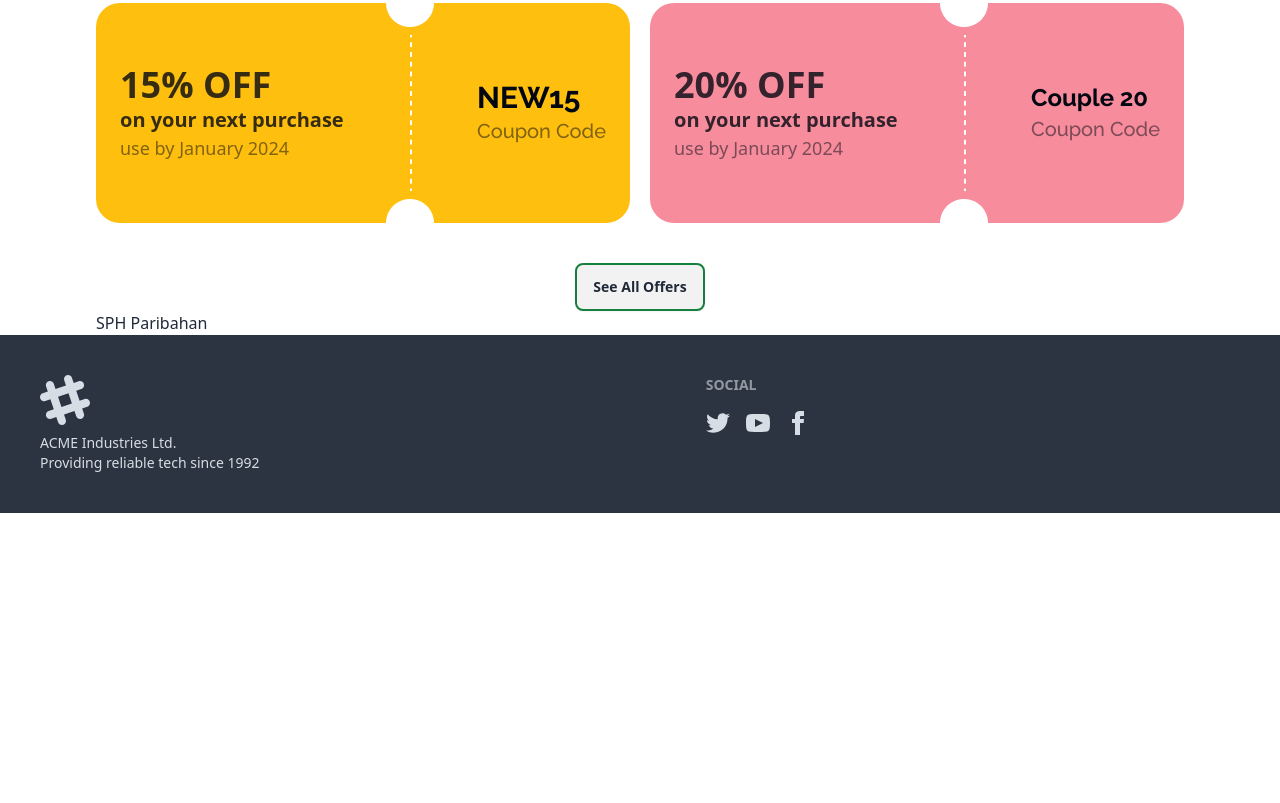
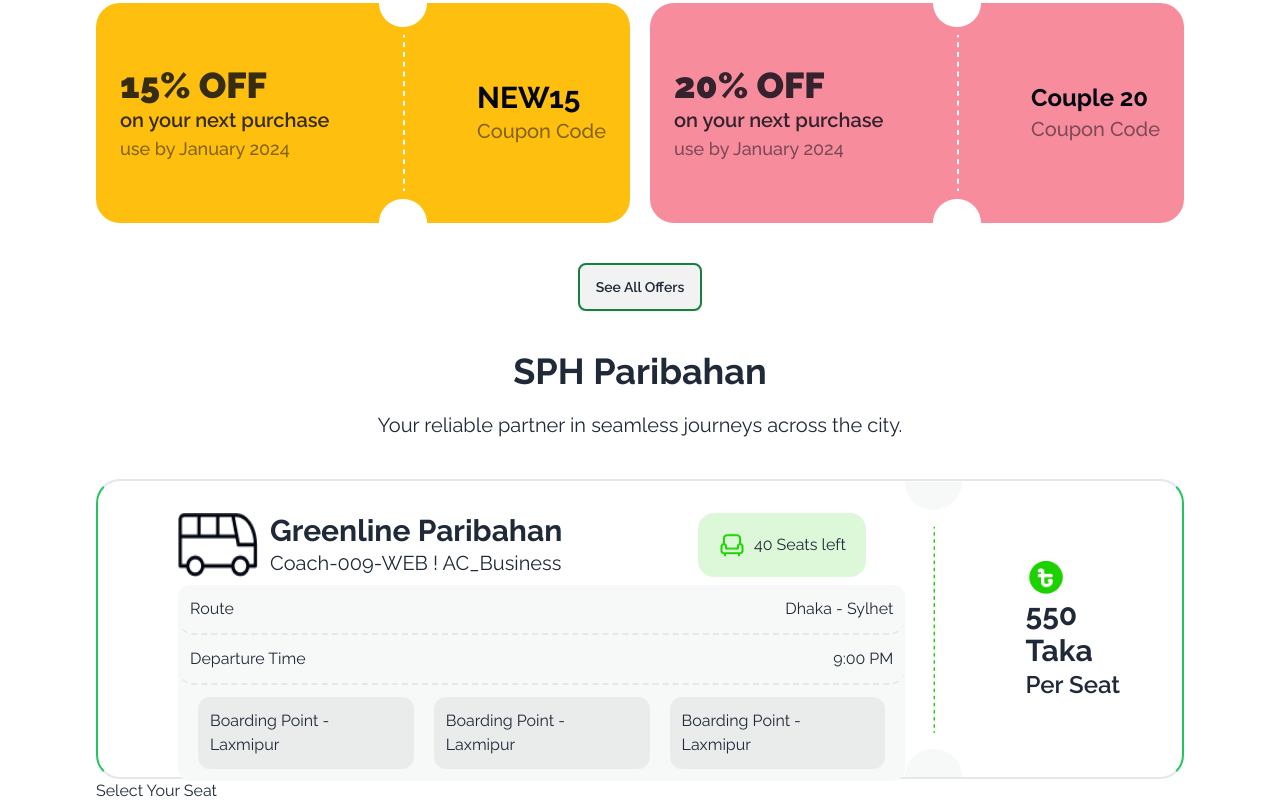
Before and after one commit to LIBx09/SPH-Tickets, a plain HTML site: page index.html in a window 1280 px wide. Shown: the part 917-1720 px from the top of the page. Before the commit the page ends 1430 px from the top, so only its background shows below. Drawn offline with nearby package versions, Linux system fonts and the light colour scheme.

Commit message:
doing last section

```diff
--- a/index.html
+++ b/index.html
@@ -3,12 +3,12 @@
 <head>
     <meta charset="UTF-8">
     <meta name="viewport" content="width=device-width, initial-scale=1.0">
-    <title>SPB-Picket</title>
+    <title>SPH-Picket</title>
     <link href="https://cdn.jsdelivr.net/npm/daisyui@4.7.2/dist/full.min.css" rel="stylesheet" type="text/css" />
     <script src="https://cdn.tailwindcss.com"></script>
     <link rel="stylesheet" href="styles/style.css">
 </head>
-<body class="font-family">
+<body class="raleway ">
     <header class="mx-4 lg:mx-24 pt-10 raleway">
         <div class="navbar bg-base-100">
             <div class="navbar-start">
@@ -23,7 +23,7 @@
                         <li><a>Search</a></li>
                     </ul>
                 </div>
-                <a class="btn btn-ghost text-xl lg:text-4xl"><span class="bg-[#1DD10019] p-3 rounded-xl">SPB</span>Ticket</a>
+                <a class="btn btn-ghost text-xl lg:text-4xl"><span class="bg-[#1DD10019] p-3 rounded-xl">SPH</span>Ticket</a>
             </div>
             <div class="navbar-center hidden lg:flex">
                 <ul class="menu menu-horizontal px-1">
@@ -41,10 +41,10 @@
     <main class="mx-4 lg:mx-24 pt-10">
         <section class="bg-center bg-cover bg-[url('/images/banner.png')] bg-no-repeat h-[75%] rounded-3xl relative">
             <div class="py-10 lg:py-20 flex flex-col justify-center items-center text-center gap-10">
-                <h2 class="text-5xl font-extrabold text-white raleway">End-to-End Travel with SPB Paribahan <br>
-                    <span class="text-[#1DD100]">SPB Paribahan</span>
+                <h2 class="text-5xl font-extrabold text-white raleway">End-to-End Travel with SPH Paribahan <br>
+                    <span class="text-[#1DD100]">SPH Paribahan</span>
                 </h2>
-                <p class="text-xl mx-8 lg:mx-60 text-white inter">SPB Tickets is your go-to destination for securing tickets to the hottest events in town. With a seamless online booking platform and a wide selection of concerts, sports matches, theater shows, and more, SPB Tickets ensures you never miss out on your favorite live experiences.</p>
+                <p class="text-xl mx-8 lg:mx-60 text-white inter">SPH Tickets is your go-to destination for securing tickets to the hottest events in town. With a seamless online booking platform and a wide selection of concerts, sports matches, theater shows, and more, SPH Tickets ensures you never miss out on your favorite live experiences.</p>
                 <button class="text-xl font-bold bg-[#1DD100] px-4 py-2 rounded-md">Buy Tickets</button>
             </div>
         </section>
@@ -107,14 +107,77 @@
                 <button class="btn border-2 border-green-700">See All Offers</button>
             </div>
         </section>
+
+        <section class="pt-10 ">
+            <div class="text-center mb-10">
+                <h3 class="font-bold text-4xl mb-5">SPH Paribahan</h3>
+                <p class="text-xl">Your reliable partner in seamless journeys across the city.</p>
+            </div>
+            <div class="flex justify-between lg:h-[300px]  border-2 border-x-green-500 rounded-3xl">
+                <!-- left -->
+                <div>
+                    <div class="flex flex-col lg:flex-row pt-8 lg:gap-32">
+                        <div class="flex flex-col lg:flex-row lg:pl-20 gap-3">
+                            <img class="w-20 h-16" src="images/bus-logo.png" alt="">
+                            <div class="lg:w-[300px]">
+                                <h3 class="font-bold text-xl lg:text-3xl">Greenline Paribahan</h3>
+                                <p class="text-xs lg:text-xl">Coach-009-WEB ! AC_Business</p>
+                            </div>
+                        </div>
+                        <div class="flex justify-center items-center rounded-2xl px-5 gap-2 bg-[#1DD10026] lg:w-[18]">
+                            <img class="w-7 h-7" src="images/seat-green.png" alt="">
+                            <p>40 Seats left</p>
+                        </div>
+                    </div>
+                    <div class="bg-[#F7F8F8] lg:ml-20 rounded-xl mt-2">
+                        <div class="flex justify-between items-center p-3 rounded-2xl border-b-2 border-dashed">
+                            <p>Route</p>
+                            <p>Dhaka - Sylhet</p>
+                        </div>
+                        <div class="flex justify-between items-center p-3 rounded-2xl border-b-2 border-dashed">
+                            <p>Departure Time</p>
+                            <p>9:00 PM</p>
+                        </div>
+                        <div class="grid grid-cols-1 md:grid-cols-3 gap-5 mx-5 ">
+                            <div class="bg-[#0307120D] p-3 rounded-xl my-3">
+                                <p>Boarding Point - Laxmipur</p>
+                            </div>
+                            <div class="bg-[#0307120D] p-3 rounded-xl my-3">
+                                <p>Boarding Point - Laxmipur</p>
+                            </div>
+                            <div class="bg-[#0307120D] p-3 rounded-xl my-3">
+                                <p>Boarding Point - Laxmipur</p>
+                            </div>
+                        </div>
+                    </div>
+                </div>
+                <!-- right -->
+                <div class="flex gap-4 lg:gap-16">
+                    <div class="">
+                        <img class="h-[100%]" src="images/info-devider.png" alt="">
+                    </div>
+                    <div class="flex flex-col justify-center pr-2 lg:pr-8 ">
+                        <img class="w-10" src="images/fare.png" alt="">
+                        <h3 class="font-bold text-3xl">550 Taka</h3>
+                        <p class="font-semibold text-2xl">Per Seat</p>
+                    </div>
+                </div>
+            </div>
+        </section>
         <section>
-            <div>
-                <h3>SPH Paribahan</h3>
-                <p></p>
+            <div class="grid grid-cols-1 lg:grid-cols-2">
+                <!-- left -->
+                <div>
+                    <h4>Select Your Seat</h4>
+                </div>
+                <!-- right -->
+                <div>
+
+                </div>
             </div>
         </section>
     </main>
-    <footer class="footer p-10 bg-neutral text-neutral-content">
+    <!-- <footer class="footer p-10 bg-neutral text-neutral-content">
         <aside>
             <svg width="50" height="50" viewBox="0 0 24 24" xmlns="http://www.w3.org/2000/svg" fill-rule="evenodd" clip-rule="evenodd" class="fill-current"><path d="M22.672 15.226l-2.432.811.841 2.515c.33 1.019-.209 2.127-1.23 2.456-1.15.325-2.148-.321-2.463-1.226l-.84-2.518-5.013 1.677.84 2.517c.391 1.203-.434 2.542-1.831 2.542-.88 0-1.601-.564-1.86-1.314l-.842-2.516-2.431.809c-1.135.328-2.145-.317-2.463-1.229-.329-1.018.211-2.127 1.231-2.456l2.432-.809-1.621-4.823-2.432.808c-1.355.384-2.558-.59-2.558-1.839 0-.817.509-1.582 1.327-1.846l2.433-.809-.842-2.515c-.33-1.02.211-2.129 1.232-2.458 1.02-.329 2.13.209 2.461 1.229l.842 2.515 5.011-1.677-.839-2.517c-.403-1.238.484-2.553 1.843-2.553.819 0 1.585.509 1.85 1.326l.841 2.517 2.431-.81c1.02-.33 2.131.211 2.461 1.229.332 1.018-.21 2.126-1.23 2.456l-2.433.809 1.622 4.823 2.433-.809c1.242-.401 2.557.484 2.557 1.838 0 .819-.51 1.583-1.328 1.847m-8.992-6.428l-5.01 1.675 1.619 4.828 5.011-1.674-1.62-4.829z"></path></svg>
             <p>ACME Industries Ltd.<br>Providing reliable tech since 1992</p>
@@ -127,7 +190,7 @@
                 <a><svg xmlns="http://www.w3.org/2000/svg" width="24" height="24" viewBox="0 0 24 24" class="fill-current"><path d="M9 8h-3v4h3v12h5v-12h3.642l.358-4h-4v-1.667c0-.955.192-1.333 1.115-1.333h2.885v-5h-3.808c-3.596 0-5.192 1.583-5.192 4.615v3.385z"></path></svg></a>
             </div>
         </nav>
-    </footer>
+    </footer> -->
 
     <!-- scripts section -->
     <script src="JS/main.js"></script>
```
